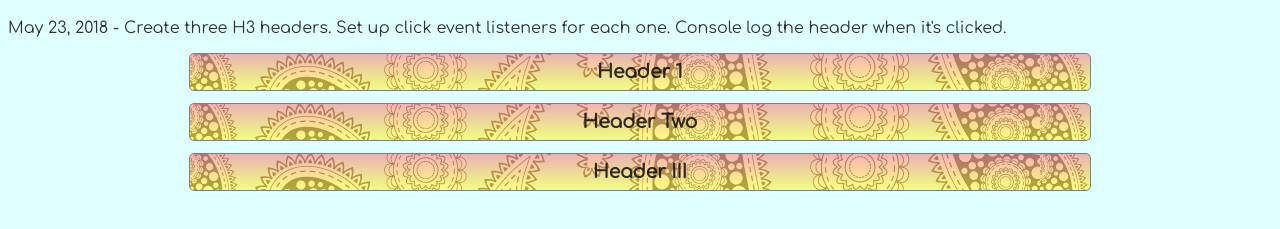
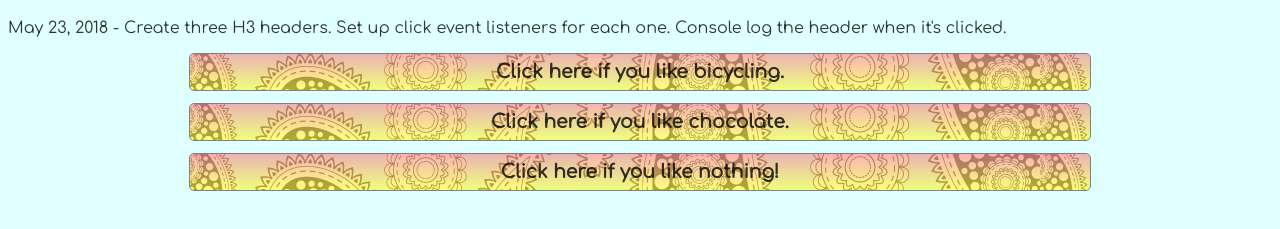
Before and after one commit to Deanna2000/ltning-0523, a website: page index.html in a window 1280 px wide. Shown: the part 59-288 px from the top of the page. Drawn offline with Linux system fonts and the light colour scheme; files that its build step writes are made by us from their sources.

Commit message:
updated console.log

```diff
--- a/index.html
+++ b/index.html
@@ -11,9 +11,9 @@
 <body>
 <h1>Lightning Exercise for Event Listeners</h1>
 <p>May 23, 2018 - Create three H3 headers. Set up click event listeners for each one. Console log the header when it's clicked.  </p>
-<h3 id="header1">Header 1</h3>
-<h3 id="header2">Header Two</h3>
-<h3 id="header3">Header III</h3>
+<h3 id="header1">Click here if you like bicycling.</h3>
+<h3 id="header2">Click here if you like chocolate.</h3>
+<h3 id="header3">Click here if you like nothing!</h3>
 
 <footer></footer>
 
--- a/scripts/main.js
+++ b/scripts/main.js
@@ -1,17 +1,17 @@
 // Function to add event listener to header 1
 var h1el = document.getElementById("header1");
 h1el.addEventListener("click", () => {
-    console.log(h1el)
+    console.log(h1el.textContent)
 })
 
 // Function to add event listener to header 2
 var h2el = document.getElementById("header2");
 h2el.addEventListener("click", () => {
-    console.log(h2el)
+    console.log(h2el.textContent)
 })
 
 // Function to add event listener to header 3
 var h3el = document.getElementById("header3");
 h3el.addEventListener("click", () => {
-    console.log(h3el)
+    console.log(h3el.textContent)
 })
```
